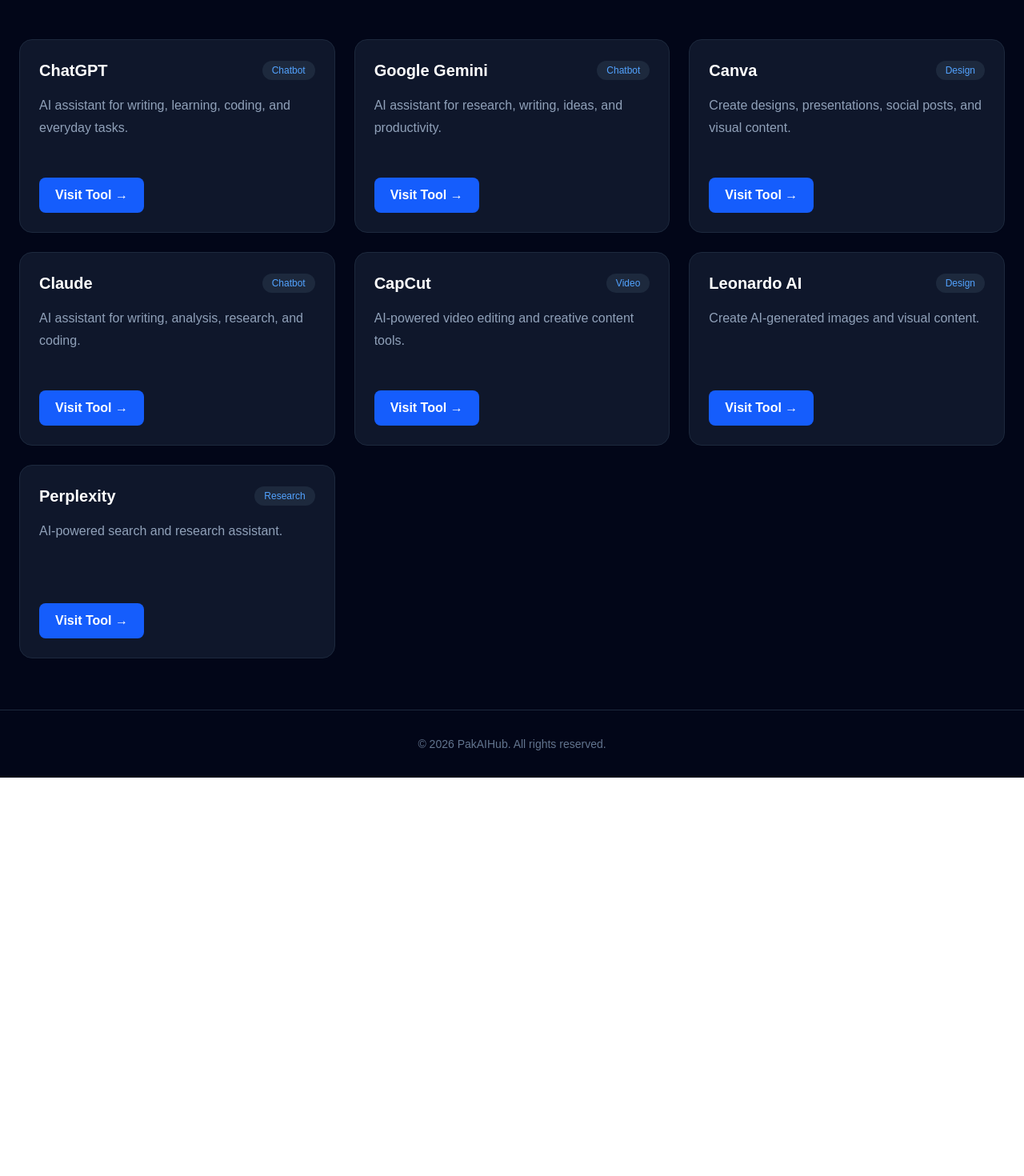
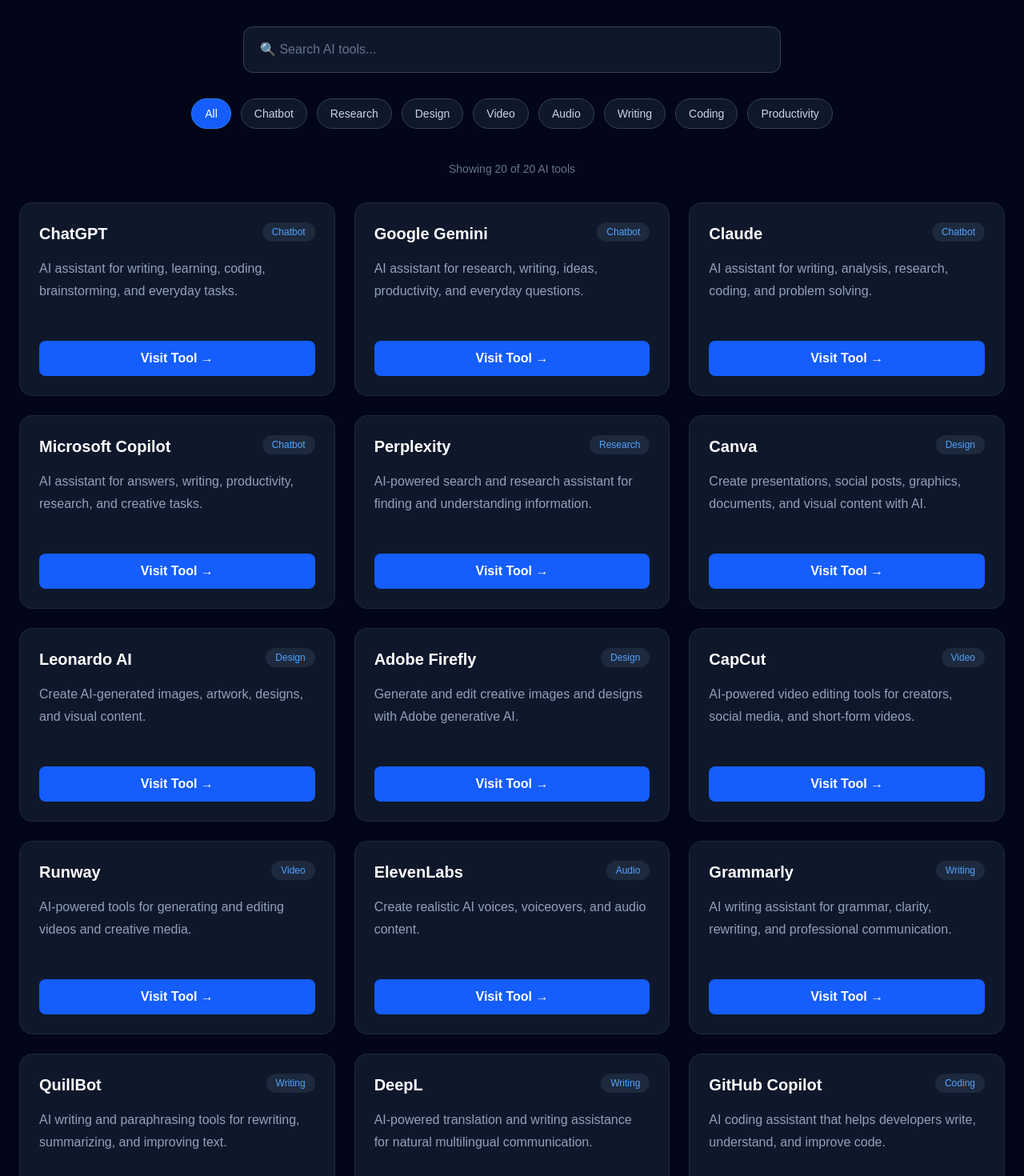
Before and after one commit to khan3377/pakaihub-web, a Next.js app: page /ai-tools in a window 1280 px wide. Shown: the part 300-1770 px from the top of the page at 80% size. Before the commit the page ends 1272 px from the top, so only its background shows below. Built offline with nearby package versions, Linux system fonts and the light colour scheme.

Commit message:
Add AI tools search and category filters

```diff
--- a/app/ai-tools/page.tsx
+++ b/app/ai-tools/page.tsx
@@ -1,64 +1,184 @@
+"use client";
+
+import { useMemo, useState } from "react";
 import type { Metadata } from "next";
-
-export const metadata: Metadata = {
-  title: "AI Tools",
-  description:
-    "Explore useful AI tools for students, freelancers, businesses, developers, and creators on PakAIHub.",
-};
 
 const tools = [
   {
     name: "ChatGPT",
     description:
-      "AI assistant for writing, learning, coding, and everyday tasks.",
+      "AI assistant for writing, learning, coding, brainstorming, and everyday tasks.",
     category: "Chatbot",
     link: "https://chatgpt.com",
   },
   {
     name: "Google Gemini",
     description:
-      "AI assistant for research, writing, ideas, and productivity.",
+      "AI assistant for research, writing, ideas, productivity, and everyday questions.",
     category: "Chatbot",
     link: "https://gemini.google.com",
   },
   {
+    name: "Claude",
+    description:
+      "AI assistant for writing, analysis, research, coding, and problem solving.",
+    category: "Chatbot",
+    link: "https://claude.ai",
+  },
+  {
+    name: "Microsoft Copilot",
+    description:
+      "AI assistant for answers, writing, productivity, research, and creative tasks.",
+    category: "Chatbot",
+    link: "https://copilot.microsoft.com",
+  },
+  {
+    name: "Perplexity",
+    description:
+      "AI-powered search and research assistant for finding and understanding information.",
+    category: "Research",
+    link: "https://www.perplexity.ai",
+  },
+  {
     name: "Canva",
     description:
-      "Create designs, presentations, social posts, and visual content.",
+      "Create presentations, social posts, graphics, documents, and visual content with AI.",
     category: "Design",
     link: "https://www.canva.com",
   },
   {
-    name: "Claude",
+    name: "Leonardo AI",
     description:
-      "AI assistant for writing, analysis, research, and coding.",
-    category: "Chatbot",
-    link: "https://claude.ai",
+      "Create AI-generated images, artwork, designs, and visual content.",
+    category: "Design",
+    link: "https://leonardo.ai",
+  },
+  {
+    name: "Adobe Firefly",
+    description:
+      "Generate and edit creative images and designs with Adobe generative AI.",
+    category: "Design",
+    link: "https://firefly.adobe.com",
   },
   {
     name: "CapCut",
     description:
-      "AI-powered video editing and creative content tools.",
+      "AI-powered video editing tools for creators, social media, and short-form videos.",
     category: "Video",
     link: "https://www.capcut.com",
   },
   {
-    name: "Leonardo AI",
+    name: "Runway",
     description:
-      "Create AI-generated images and visual content.",
-    category: "Design",
-    link: "https://leonardo.ai",
+      "AI-powered tools for generating and editing videos and creative media.",
+    category: "Video",
+    link: "https://runwayml.com",
   },
   {
-    name: "Perplexity",
+    name: "ElevenLabs",
     description:
-      "AI-powered search and research assistant.",
-    category: "Research",
-    link: "https://www.perplexity.ai",
+      "Create realistic AI voices, voiceovers, and audio content.",
+    category: "Audio",
+    link: "https://elevenlabs.io",
+  },
+  {
+    name: "Grammarly",
+    description:
+      "AI writing assistant for grammar, clarity, rewriting, and professional communication.",
+    category: "Writing",
+    link: "https://www.grammarly.com",
+  },
+  {
+    name: "QuillBot",
+    description:
+      "AI writing and paraphrasing tools for rewriting, summarizing, and improving text.",
+    category: "Writing",
+    link: "https://quillbot.com",
+  },
+  {
+    name: "DeepL",
+    description:
+      "AI-powered translation and writing assistance for natural multilingual communication.",
+    category: "Writing",
+    link: "https://www.deepl.com",
+  },
+  {
+    name: "GitHub Copilot",
+    description:
+      "AI coding assistant that helps developers write, understand, and improve code.",
+    category: "Coding",
+    link: "https://github.com/features/copilot",
+  },
+  {
+    name: "Cursor",
+    description:
+      "AI-powered code editor designed to help developers write and understand code faster.",
+    category: "Coding",
+    link: "https://cursor.com",
+  },
+  {
+    name: "Replit",
+    description:
+      "Online development platform with AI tools for building and coding applications.",
+    category: "Coding",
+    link: "https://replit.com",
+  },
+  {
+    name: "Notion AI",
+    description:
+      "AI workspace tools for writing, summarizing, organizing, and managing information.",
+    category: "Productivity",
+    link: "https://www.notion.com/product/ai",
+  },
+  {
+    name: "Otter.ai",
+    description:
+      "AI meeting assistant for transcription, notes, summaries, and conversations.",
+    category: "Productivity",
+    link: "https://otter.ai",
+  },
+  {
+    name: "Gamma",
+    description:
+      "Create presentations, documents, and visual content with AI.",
+    category: "Productivity",
+    link: "https://gamma.app",
   },
 ];
 
+const categories = [
+  "All",
+  "Chatbot",
+  "Research",
+  "Design",
+  "Video",
+  "Audio",
+  "Writing",
+  "Coding",
+  "Productivity",
+];
+
 export default function AIToolsPage() {
+  const [search, setSearch] = useState("");
+  const [selectedCategory, setSelectedCategory] = useState("All");
+
+  const filteredTools = useMemo(() => {
+    const searchText = search.trim().toLowerCase();
+
+    return tools.filter((tool) => {
+      const matchesSearch =
+        searchText === "" ||
+        tool.name.toLowerCase().includes(searchText) ||
+        tool.description.toLowerCase().includes(searchText) ||
+        tool.category.toLowerCase().includes(searchText);
+
+      const matchesCategory =
+        selectedCategory === "All" || tool.category === selectedCategory;
+
+      return matchesSearch && matchesCategory;
+    });
+  }, [search, selectedCategory]);
+
   return (
     <main className="min-h-screen bg-slate-950 text-white">
       <nav className="border-b border-slate-800 px-6 py-4">
@@ -67,7 +187,7 @@
             PakAIHub
           </a>
 
-          <div className="flex items-center gap-6 text-sm text-slate-300">
+          <div className="hidden items-center gap-6 text-sm text-slate-300 md:flex">
             <a href="/" className="hover:text-white">
               Home
             </a>
@@ -88,13 +208,20 @@
               Contact
             </a>
           </div>
+
+          <a
+            href="/"
+            className="rounded-lg border border-slate-700 px-4 py-2 text-sm text-slate-300 hover:border-blue-500 hover:text-white md:hidden"
+          >
+            Home
+          </a>
         </div>
       </nav>
 
       <section className="mx-auto max-w-7xl px-6 py-16">
         <div className="text-center">
           <p className="mb-3 text-sm font-medium text-blue-400">
-            PakAIHub
+            Pakistan&apos;s AI Hub
           </p>
 
           <h1 className="text-4xl font-bold md:text-5xl">
@@ -107,23 +234,60 @@
           </p>
         </div>
 
-        <div className="mt-14 grid gap-6 sm:grid-cols-2 lg:grid-cols-3">
-          {tools.map((tool) => (
+        <div className="mx-auto mt-10 max-w-2xl">
+          <input
+            type="search"
+            value={search}
+            onChange={(event) => setSearch(event.target.value)}
+            placeholder="🔍 Search AI tools..."
+            aria-label="Search AI tools"
+            className="w-full rounded-xl border border-slate-700 bg-slate-900 px-5 py-4 text-white outline-none placeholder:text-slate-500 focus:border-blue-500"
+          />
+        </div>
+
+        <div className="mt-8 flex flex-wrap justify-center gap-3">
+          {categories.map((category) => {
+            const isActive = selectedCategory === category;
+
+            return (
+              <button
+                key={category}
+                type="button"
+                onClick={() => setSelectedCategory(category)}
+                className={`rounded-full border px-4 py-2 text-sm transition ${
+                  isActive
+                    ? "border-blue-500 bg-blue-600 text-white"
+                    : "border-slate-700 bg-slate-900 text-slate-300 hover:border-blue-500 hover:text-blue-400"
+                }`}
+              >
+                {category}
+              </button>
+            );
+          })}
+        </div>
+
+        <div className="mt-10 text-center text-sm text-slate-500">
+          Showing {filteredTools.length} of {tools.length} AI tools
+        </div>
+
+        {filteredTools.length > 0 ? (
+          <div className="mt-8 grid gap-6 sm:grid-cols-2 lg:grid-cols-3">
+            {filteredTools.map((tool) => (
               <article
                 key={tool.name}
-              className="rounded-2xl border border-slate-800 bg-slate-900 p-6 transition hover:-translate-y-1 hover:border-blue-500"
+                className="flex flex-col rounded-2xl border border-slate-800 bg-slate-900 p-6 transition hover:-translate-y-1 hover:border-blue-500"
               >
-              <div className="mb-4 flex items-center justify-between">
+                <div className="mb-4 flex items-start justify-between gap-3">
                   <h2 className="text-xl font-bold text-white">
                     {tool.name}
                   </h2>
 
-                <span className="rounded-full bg-slate-800 px-3 py-1 text-xs text-blue-400">
+                  <span className="shrink-0 rounded-full bg-slate-800 px-3 py-1 text-xs text-blue-400">
                     {tool.category}
                   </span>
                 </div>
 
-              <p className="min-h-20 leading-7 text-slate-400">
+                <p className="min-h-20 flex-1 leading-7 text-slate-400">
                   {tool.description}
                 </p>
 
@@ -131,13 +295,35 @@
                   href={tool.link}
                   target="_blank"
                   rel="noopener noreferrer"
-                className="mt-6 inline-block rounded-lg bg-blue-600 px-5 py-2.5 font-semibold text-white transition hover:bg-blue-700"
+                  className="mt-6 inline-block rounded-lg bg-blue-600 px-5 py-2.5 text-center font-semibold text-white transition hover:bg-blue-700"
                 >
                   Visit Tool →
                 </a>
               </article>
             ))}
           </div>
+        ) : (
+          <div className="mt-12 rounded-2xl border border-slate-800 bg-slate-900 p-10 text-center">
+            <h2 className="text-xl font-bold text-white">
+              No AI tools found
+            </h2>
+
+            <p className="mt-3 text-slate-400">
+              Try another search or select a different category.
+            </p>
+
+            <button
+              type="button"
+              onClick={() => {
+                setSearch("");
+                setSelectedCategory("All");
+              }}
+              className="mt-6 rounded-lg bg-blue-600 px-5 py-2.5 font-semibold text-white hover:bg-blue-700"
+            >
+              Clear Filters
+            </button>
+          </div>
+        )}
       </section>
 
       <footer className="border-t border-slate-800 py-8 text-center text-sm text-slate-500">
```
Lines whose indentation alone changed are shown as unchanged.
